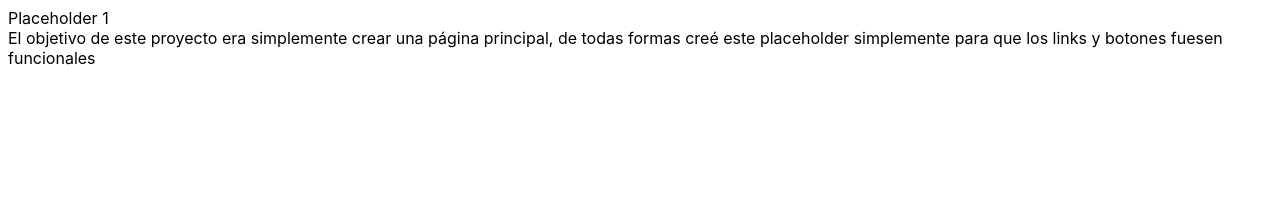
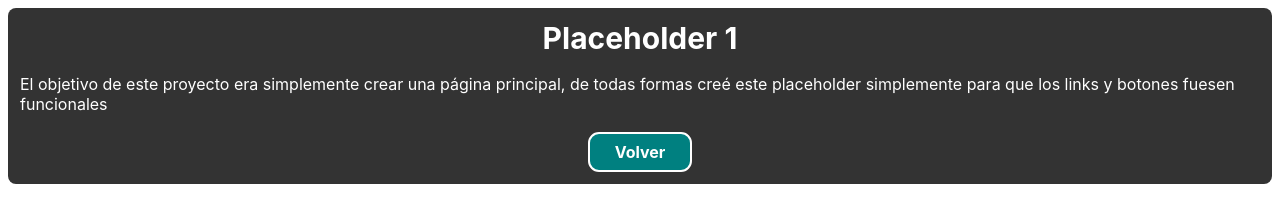
Before and after one commit to Santiparra/primer-landing-page, a plain HTML site: page pages/placeholder1.html in a window 1280 px wide. Drawn offline with Linux system fonts and the light colour scheme.

Commit message:
Definidas las clases para los elementos de los placeholders. Añadido css para los placeholders.

```diff
--- a/css/style.css
+++ b/css/style.css
@@ -1,3 +1,8 @@
+/*Paleta: #333333
+          #DCDCDC
+          #008080
+*/
+
 body {
     font-family: -apple-system, BlinkMacSystemFont, 'Segoe UI', Roboto, Oxygen, Ubuntu, Cantarell, 'Open Sans', 'Helvetica Neue', sans-serif;
     display: flex;
@@ -16,7 +21,7 @@ body {
 }
 
 .abajo {
-    background-color: #DCDCDC;
+    background-color: #dcdcdc;
 }
 
 .container {
@@ -66,8 +71,10 @@ ul {
     margin-bottom: 50px;
 }
 
+/* Si sustituyo links por bottones tengo que cambiar esto */
 .boton-subscripciones-1,
-.boton-subscripciones-2 {
+.boton-subscripciones-2,
+.ph-boton {
     font-weight: 700;
     padding: 8px 25px;
     text-align: center;
@@ -165,7 +172,9 @@ ul {
     font-size: 12px;
 }
 
-.boton-subscripciones-2 {
+/* Si sustituyo links por bottones tengo que cambiar esto */
+.boton-subscripciones-2,
+.ph-boton {
     border: 2px solid transparent;
     border-color: white;
 }
@@ -175,6 +184,19 @@ ul {
     text-align: center;
     padding: 18px;
 }
-/*#F0FFFF gris
 
-#008080 cyan
+.caja-ph {
+    background-color: #333333;
+    color:white;
+    padding: 12px;
+    display: flex;
+    flex-direction: column;
+    align-items: center;
+    border-radius: 8px;
+    gap: 18px;
+}
+
+.ph-titulo {
+    font-weight: 700;
+    font-size: 30px;
+}
--- a/pages/placeholder1.html
+++ b/pages/placeholder1.html
@@ -8,10 +8,10 @@
     <link rel="stylesheet" href="../css/style.css">
 </head>
 <body>
-    <div>
-        <div>Placeholder 1</div>
-        <div>El objetivo de este proyecto era simplemente crear una página principal, de todas formas creé este placeholder simplemente para que los links y botones fuesen funcionales</div>
-        <a href="../index.html">Volver</a>
+    <div class="caja-ph">
+        <div class="ph-titulo">Placeholder 1</div>
+        <div class="ph-texto">El objetivo de este proyecto era simplemente crear una página principal, de todas formas creé este placeholder simplemente para que los links y botones fuesen funcionales</div>
+        <div class="ph-boton"><a href="../index.html">Volver</a></div>
     </div>
 </body>
 </html>
```
Also changed, not shown: index.html (+2 -0 lines), pages/placeholder2.html (+4 -4 lines), pages/placeholder3.html (+4 -4 lines), pages/subscripciones.html (+4 -4 lines).
